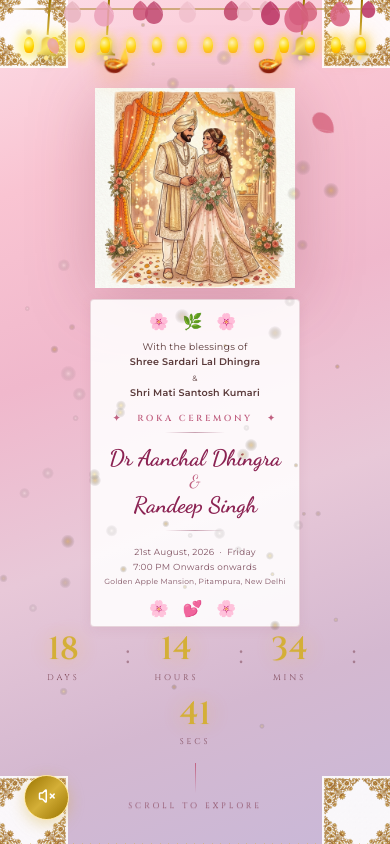
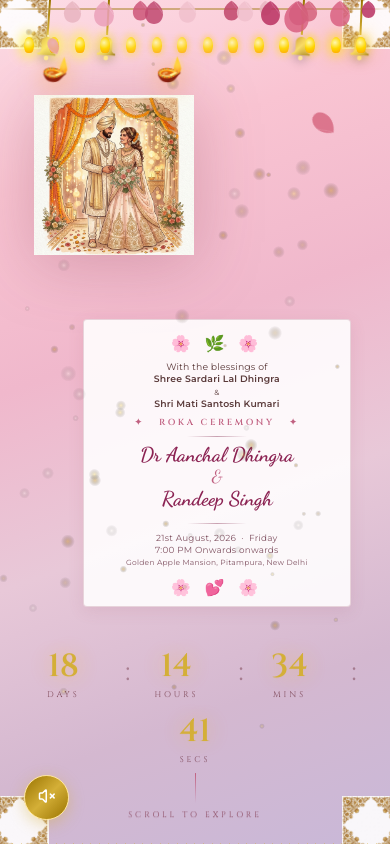
Before and after one commit to aakash-dhingra/roka-invitation, a React (Vite) app: page / in a window 390 px wide. Both pictures are taken after a click on the button "OPEN INVITATION →". Shown: the top 844 px of the page. Built offline with nearby package versions, Linux system fonts and the light colour scheme; no server answers.

Commit message:
🎨 Redesign mobile layout to be offset diagonally with proper margins

```diff
--- a/src/style.css
+++ b/src/style.css
@@ -354,36 +354,70 @@ img { display: block; max-width: 100%; }
   animation: slideUpFade 1.5s var(--ease-premium) 0.9s both;
 }
 
-/* Mobile: stack vertically and make sure it fits on a single viewport */
+/* Mobile: diagonally placed split items with equivalent upper/lower margins */
 @media (max-width: 640px) {
   .hero-section {
     height: 100dvh;
     max-height: 100dvh;
-    justify-content: center;
-    padding-bottom: 0.5rem;
+    display: flex;
+    flex-direction: column;
+    justify-content: space-between;
+    padding-top: 1.5rem;
+    padding-bottom: 1.5rem;
   }
   .hero-split {
     flex-direction: column;
-    padding: 35px 0.75rem 0;
-    gap: 0.25rem;
-    height: calc(100% - 110px);
+    padding: 20px 1rem 0;
+    gap: 1.25rem;
+    height: calc(100% - 100px);
     justify-content: center;
+    align-items: center;
+    width: 100%;
   }
+  /* Place photo and card offset diagonally */
   .hero-photo-side {
-    max-width: 200px;
-    max-height: 30vh;
-    align-self: center;
+    max-width: 160px;
+    max-height: 25vh;
+    align-self: flex-start;
+    margin-left: 5%;
   }
   .hero-couple-photo {
-    max-height: 28vh;
+    max-height: 22vh;
+  }
+  .hero-card-side {
+    align-self: flex-end;
+    margin-right: 2%;
+    width: 90%;
+    max-width: 300px;
   }
   .hero-invite-card {
-    padding: 0.75rem 0.85rem;
-    max-width: 320px;
-    box-shadow: 0 2px 12px rgba(160, 80, 100, 0.1);
+    padding: 0.85rem 1rem;
+    max-width: 100%;
+    box-shadow: 0 4px 16px rgba(160, 80, 100, 0.12);
+  }
+  .hero-card-blessing {
+    margin-bottom: 0.35rem;
+    line-height: 1.35;
+    font-size: 0.58rem;
+  }
+  .hero-card-divider {
+    margin-bottom: 0.4rem;
+  }
+  .hero-card-bride,
+  .hero-card-groom {
+    font-size: 1.25rem;
+  }
+  .hero-card-meta {
+    margin-top: 0.35rem;
+    line-height: 1.35;
+    font-size: 0.55rem;
   }
   .hero-corner {
-    width: clamp(60px, 20vw, 90px);
+    width: clamp(50px, 15vw, 75px);
+  }
+  .hero-bottom {
+    margin-bottom: 0;
+    gap: 0.5rem;
   }
 }
 
```
